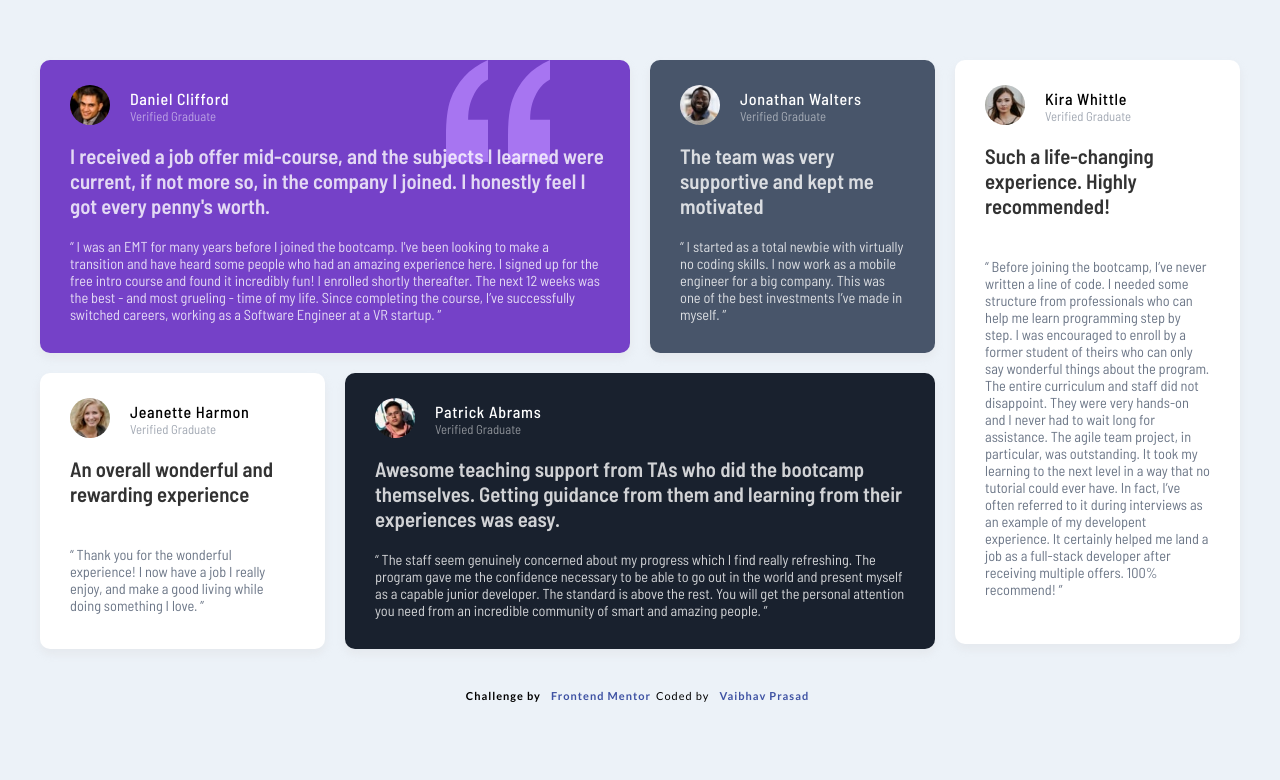
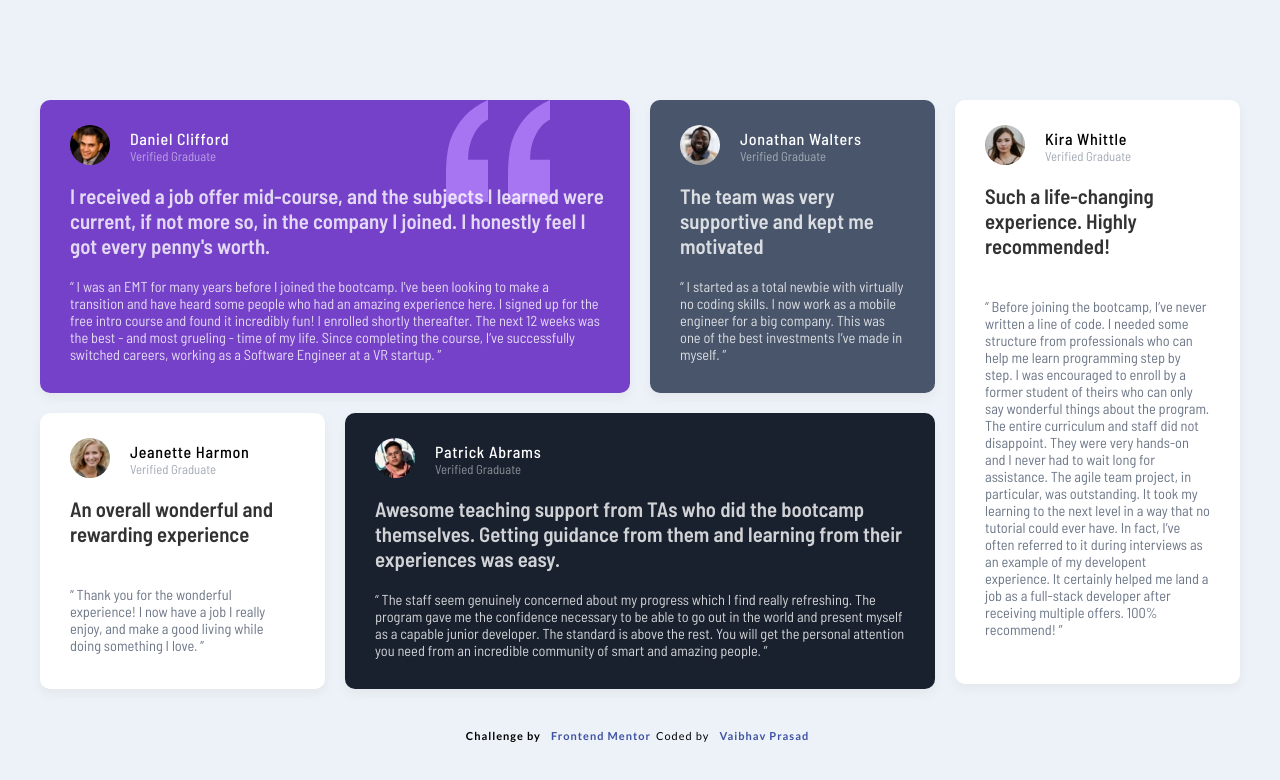
Before and after one commit to vaibhavprasad54/testimonial-grid-css, a plain HTML site: page index.html in a window 1280 px wide. Drawn offline with Linux system fonts and the light colour scheme.

Commit message:
Updated UI

```diff
--- a/index.css
+++ b/index.css
@@ -8,7 +8,7 @@
 
 body{
     background-color: hsl(210, 46%, 95%);
-    padding: 2.5rem 0;
+    padding: 5rem 0 1rem 0;
 }
 
 .grid-container{
```
